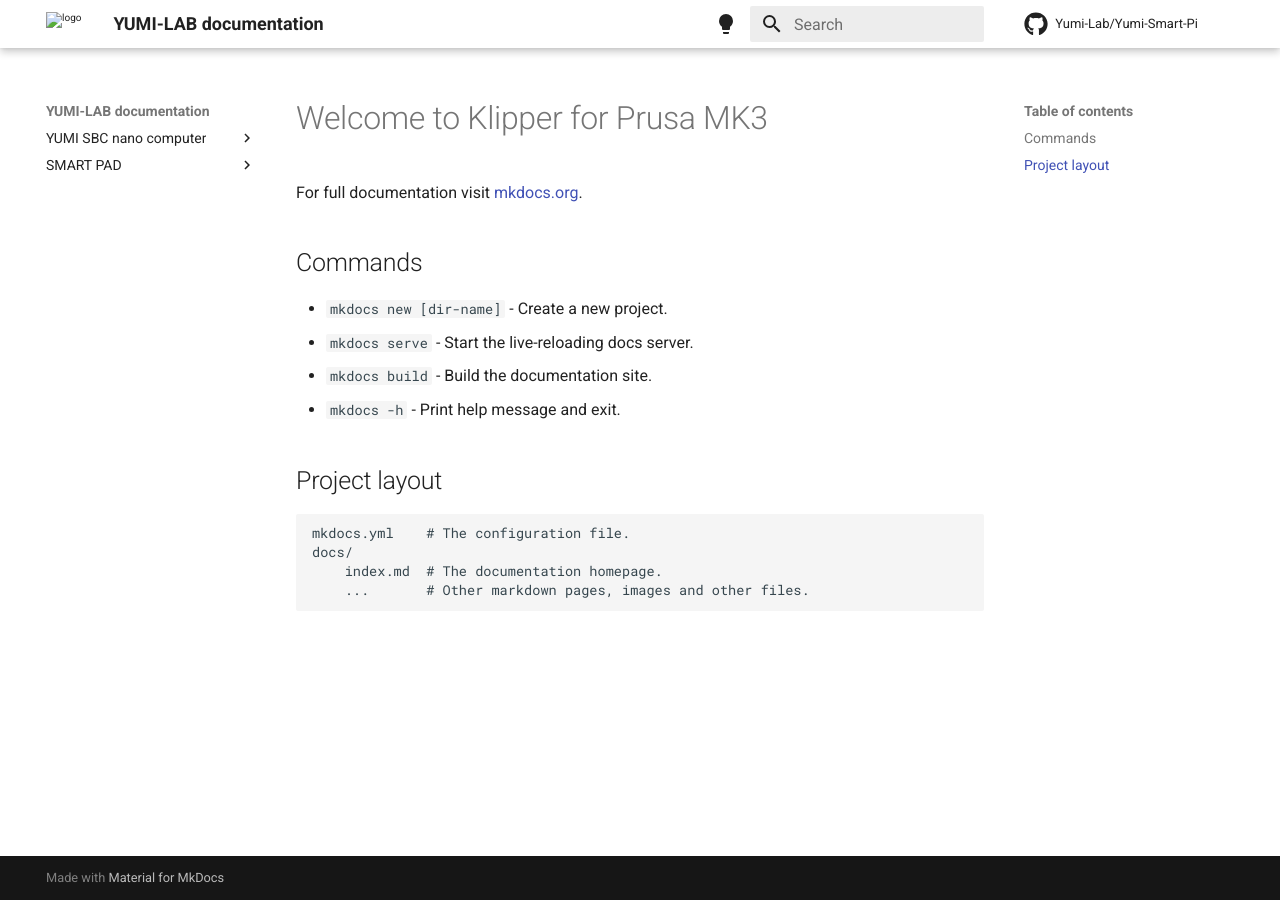
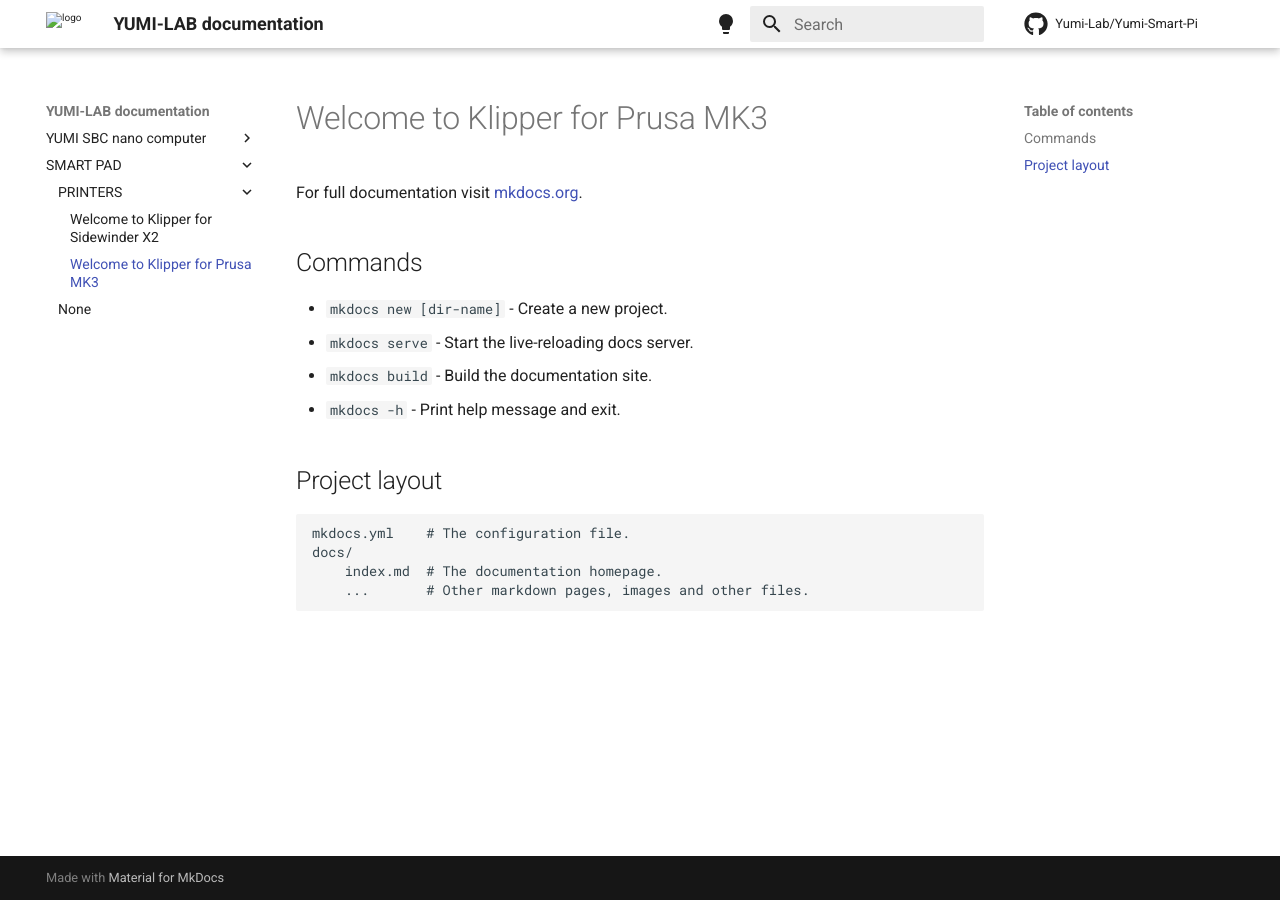
Before and after one commit to Yumi-Lab/yumi-wiki, an MkDocs documentation site: the page built from docs/PRINTERS/PRUSA_MK3.md, in a window 1280 px wide. Built offline with MkDocs 1.6.1 and Material for MkDocs 9.7.7, drawn with Linux system fonts in a browser that asks for light colours; comment, search, counter and statistics services are not loaded.

Commit message:
menu
change menu

```diff
--- a/mkdocs.yml
+++ b/mkdocs.yml
@@ -46,6 +46,6 @@
       - Rotation_Distance.md
   - SMART PAD:
     - PRINTERS:
-      - SIDEWINDER X2.md
-      - PRUSA MK3.md
+      - PRINTERS/SIDEWINDER_X2.md
+      - PRINTERS/PRUSA_MK3.md
     - details.md
```
